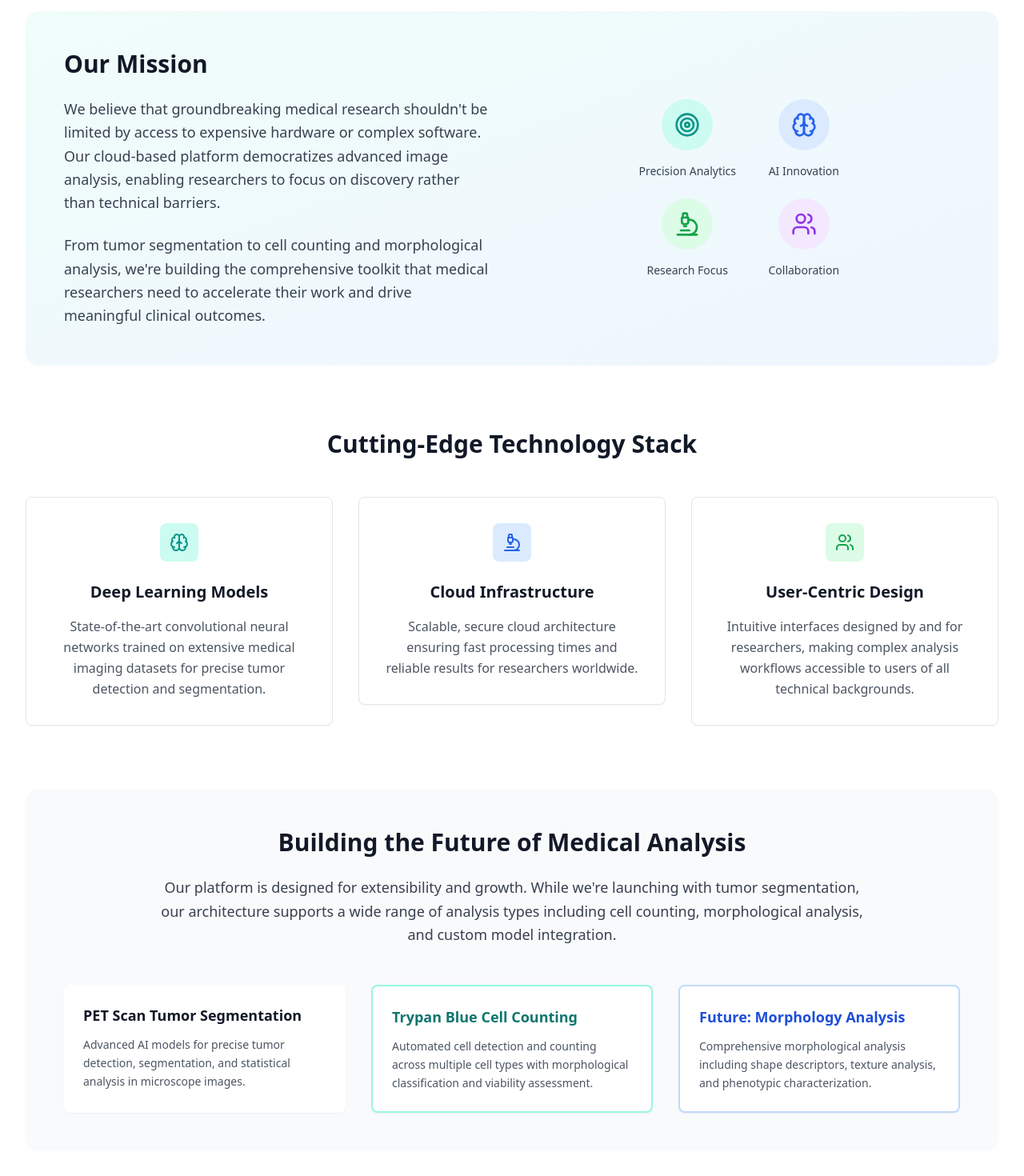
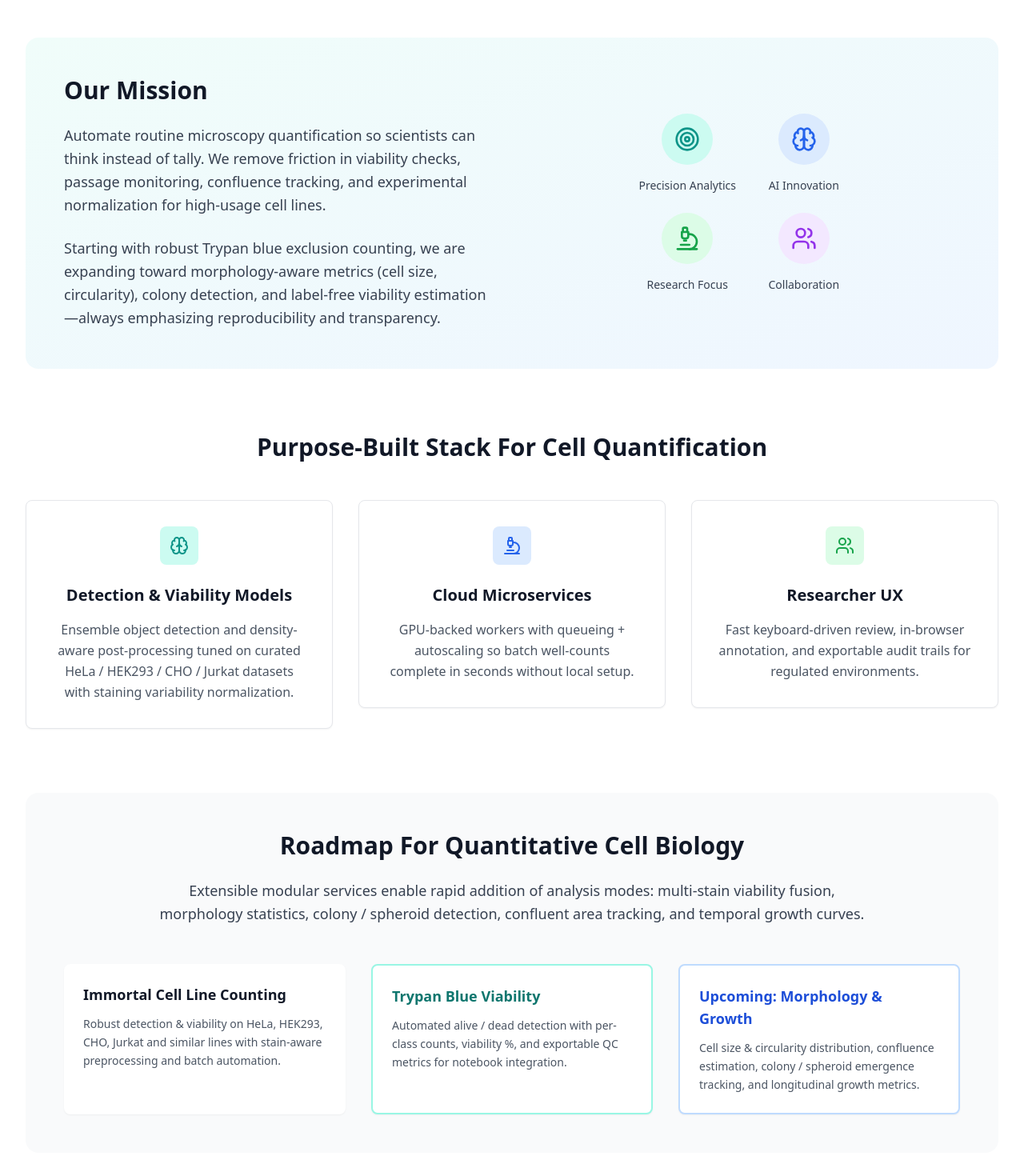
Before and after one commit to Twaal/lowkey-vision, a React (Vite) app in the folder frontend/: page /about in a window 1280 px wide. Shown: the part 380-1850 px from the top of the page at 80% size. Built offline with nearby package versions, Linux system fonts and the light colour scheme.

Commit message:
pivot to cell counting only

```diff
--- a/frontend/src/App.tsx
+++ b/frontend/src/App.tsx
@@ -2,7 +2,6 @@ import React from 'react';
 import { BrowserRouter as Router, Routes, Route } from 'react-router-dom';
 import Navbar from './components/Navbar';
 import LandingPage from './pages/LandingPage';
-import TumorSegmentation from './pages/TumorSegmentation';
 import CellCounting from './pages/CellCounting';
 import AboutPage from './pages/AboutPage';
 import ContactPage from './pages/ContactPage';
@@ -14,7 +13,6 @@ const App: React.FC = () => {
         <Navbar />
         <Routes>
           <Route path="/" element={<LandingPage />} />
-          <Route path="/tumor-segmentation" element={<TumorSegmentation />} />
           <Route path="/cell-counting" element={<CellCounting />} />
           <Route path="/about" element={<AboutPage />} />
           <Route path="/contact" element={<ContactPage />} />
--- a/frontend/src/components/ImageUpload.tsx
+++ b/frontend/src/components/ImageUpload.tsx
@@ -231,7 +231,7 @@ const ImageUpload: React.FC<ImageUploadProps> = ({
           <ul className="text-sm text-gray-700 space-y-2">
             <li className="flex items-start">
               <div className="w-1.5 h-1.5 bg-blue-600 rounded-full mt-2 mr-3 flex-shrink-0"></div>
-              <span>Ensure images are well-focused with clear contrast between tumor and normal tissue</span>
+              <span>Ensure images are in focus with clear contrast between cells and background (e.g., hemocytometer grid)</span>
             </li>
             <li className="flex items-start">
               <div className="w-1.5 h-1.5 bg-blue-600 rounded-full mt-2 mr-3 flex-shrink-0"></div>
--- a/frontend/src/components/Navbar.tsx
+++ b/frontend/src/components/Navbar.tsx
@@ -10,9 +10,7 @@ const Navbar = () => {
   const isActive = (path: string) => location.pathname === path;
 
   const useCases = [
-    { name: 'Tumor Segmentation', path: '/tumor-segmentation', available: true },
     { name: 'Cell Counting', path: '/cell-counting', available: true },
-    { name: 'Morphology Analysis', path: '/morphology-analysis', available: false },
   ];
 
   return (
--- a/frontend/src/components/ResultsVisualization.tsx
+++ b/frontend/src/components/ResultsVisualization.tsx
@@ -39,7 +39,7 @@ const ResultsVisualization: FC<ResultsVisualizationProps> = ({
             />
             <img
               src={result.segmentationMask}
-              alt="Tumor regions"
+              alt="Cell mask overlay"
               className="absolute inset-0 w-full h-full object-contain"
               style={{ opacity: 0.5 }}
             />
--- a/frontend/src/pages/AboutPage.tsx
+++ b/frontend/src/pages/AboutPage.tsx
@@ -9,12 +9,13 @@ const AboutPage = () => {
         {/* Hero Section */}
         <div className="text-center mb-20">
           <h1 className="text-4xl md:text-5xl font-bold text-gray-900 mb-6">
-            Advancing Medical Research Through
-            <span className="block text-teal-600">AI-Powered Image Analysis</span>
+            Focused Cell Analytics For
+            <span className="block text-teal-600">Immortal Cell Lines</span>
           </h1>
           <p className="text-xl text-gray-600 max-w-4xl mx-auto leading-relaxed">
-            Low-Key Vision is revolutionizing medical image analysis by making advanced AI tools
-            accessible to research labs, biotech startups, and clinical researchers worldwide.
+            Low-Key Vision delivers fast, precise, and reproducible cell counting and viability analysis
+            for common immortal cell lines like HeLa, HEK293, CHO, and Jurkat—eliminating manual tallies
+            and spreadsheet fatigue.
           </p>
         </div>
 
@@ -25,15 +26,14 @@ const AboutPage = () => {
               <div>
                 <h2 className="text-3xl font-bold text-gray-900 mb-6">Our Mission</h2>
                 <p className="text-lg text-gray-700 mb-6 leading-relaxed">
-                  We believe that groundbreaking medical research shouldn't be limited by access to
-                  expensive hardware or complex software. Our cloud-based platform democratizes
-                  advanced image analysis, enabling researchers to focus on discovery rather than
-                  technical barriers.
+                  Automate routine microscopy quantification so scientists can think instead of tally.
+                  We remove friction in viability checks, passage monitoring, confluence tracking, and
+                  experimental normalization for high-usage cell lines.
                 </p>
                 <p className="text-lg text-gray-700 leading-relaxed">
-                  From tumor segmentation to cell counting and morphological analysis, we're building
-                  the comprehensive toolkit that medical researchers need to accelerate their work
-                  and drive meaningful clinical outcomes.
+                  Starting with robust Trypan blue exclusion counting, we are expanding toward
+                  morphology-aware metrics (cell size, circularity), colony detection, and label‑free
+                  viability estimation—always emphasizing reproducibility and transparency.
                 </p>
               </div>
               <div className="flex justify-center">
@@ -71,7 +71,7 @@ const AboutPage = () => {
         {/* Technology Section */}
         <div className="mb-20">
           <h2 className="text-3xl font-bold text-gray-900 text-center mb-12">
-            Cutting-Edge Technology Stack
+            Purpose-Built Stack For Cell Quantification
           </h2>
           <div className="grid grid-cols-1 md:grid-cols-3 gap-8">
             <div className="text-center">
@@ -79,10 +79,10 @@ const AboutPage = () => {
                 <div className="w-12 h-12 bg-teal-100 rounded-lg flex items-center justify-center mx-auto mb-6">
                   <Brain className="h-6 w-6 text-teal-600" />
                 </div>
-                <h3 className="text-xl font-semibold text-gray-900 mb-4">Deep Learning Models</h3>
+                <h3 className="text-xl font-semibold text-gray-900 mb-4">Detection & Viability Models</h3>
                 <p className="text-gray-600 leading-relaxed">
-                  State-of-the-art convolutional neural networks trained on extensive medical
-                  imaging datasets for precise tumor detection and segmentation.
+                  Ensemble object detection and density-aware post-processing tuned on curated
+                  HeLa / HEK293 / CHO / Jurkat datasets with staining variability normalization.
                 </p>
               </div>
             </div>
@@ -92,10 +92,10 @@ const AboutPage = () => {
                 <div className="w-12 h-12 bg-blue-100 rounded-lg flex items-center justify-center mx-auto mb-6">
                   <Microscope className="h-6 w-6 text-blue-600" />
                 </div>
-                <h3 className="text-xl font-semibold text-gray-900 mb-4">Cloud Infrastructure</h3>
+                <h3 className="text-xl font-semibold text-gray-900 mb-4">Cloud Microservices</h3>
                 <p className="text-gray-600 leading-relaxed">
-                  Scalable, secure cloud architecture ensuring fast processing times and
-                  reliable results for researchers worldwide.
+                  GPU-backed workers with queueing + autoscaling so batch well-counts complete in
+                  seconds without local setup.
                 </p>
               </div>
             </div>
@@ -105,10 +105,10 @@ const AboutPage = () => {
                 <div className="w-12 h-12 bg-green-100 rounded-lg flex items-center justify-center mx-auto mb-6">
                   <Users className="h-6 w-6 text-green-600" />
                 </div>
-                <h3 className="text-xl font-semibold text-gray-900 mb-4">User-Centric Design</h3>
+                <h3 className="text-xl font-semibold text-gray-900 mb-4">Researcher UX</h3>
                 <p className="text-gray-600 leading-relaxed">
-                  Intuitive interfaces designed by and for researchers, making complex
-                  analysis workflows accessible to users of all technical backgrounds.
+                  Fast keyboard-driven review, in-browser annotation, and exportable audit trails
+                  for regulated environments.
                 </p>
               </div>
             </div>
@@ -120,37 +120,37 @@ const AboutPage = () => {
           <div className="bg-gray-50 rounded-2xl p-12">
             <div className="text-center">
               <h2 className="text-3xl font-bold text-gray-900 mb-6">
-                Building the Future of Medical Analysis
+                Roadmap For Quantitative Cell Biology
               </h2>
               <p className="text-lg text-gray-700 max-w-4xl mx-auto mb-8 leading-relaxed">
-                Our platform is designed for extensibility and growth. While we're launching with
-                tumor segmentation, our architecture supports a wide range of analysis types
-                including cell counting, morphological analysis, and custom model integration.
+                Extensible modular services enable rapid addition of analysis modes: multi-stain
+                viability fusion, morphology statistics, colony / spheroid detection, confluent area
+                tracking, and temporal growth curves.
               </p>
             </div>
 
             <div className="grid grid-cols-1 md:grid-cols-2 lg:grid-cols-3 gap-8 mt-12">
               <div className="bg-white rounded-lg p-6 shadow-sm">
-                <h3 className="text-lg font-semibold text-gray-900 mb-3">PET Scan Tumor Segmentation</h3>
+                <h3 className="text-lg font-semibold text-gray-900 mb-3">Immortal Cell Line Counting</h3>
                 <p className="text-gray-600 text-sm leading-relaxed">
-                  Advanced AI models for precise tumor detection, segmentation, and statistical analysis
-                  in microscope images.
+                  Robust detection & viability on HeLa, HEK293, CHO, Jurkat and similar lines with
+                  stain-aware preprocessing and batch automation.
                 </p>
               </div>
 
               <div className="bg-white rounded-lg p-6 shadow-sm border-2 border-teal-200">
-                <h3 className="text-lg font-semibold text-teal-700 mb-3">Trypan Blue Cell Counting</h3>
+                <h3 className="text-lg font-semibold text-teal-700 mb-3">Trypan Blue Viability</h3>
                 <p className="text-gray-600 text-sm leading-relaxed">
-                  Automated cell detection and counting across multiple cell types with morphological
-                  classification and viability assessment.
+                  Automated alive / dead detection with per-class counts, viability %, and exportable
+                  QC metrics for notebook integration.
                 </p>
               </div>
 
               <div className="bg-white rounded-lg p-6 shadow-sm border-2 border-blue-200">
-                <h3 className="text-lg font-semibold text-blue-700 mb-3">Future: Morphology Analysis</h3>
+                <h3 className="text-lg font-semibold text-blue-700 mb-3">Upcoming: Morphology & Growth</h3>
                 <p className="text-gray-600 text-sm leading-relaxed">
-                  Comprehensive morphological analysis including shape descriptors, texture analysis,
-                  and phenotypic characterization.
+                  Cell size & circularity distribution, confluence estimation, colony / spheroid
+                  emergence tracking, and longitudinal growth metrics.
                 </p>
               </div>
             </div>
@@ -169,7 +169,7 @@ const AboutPage = () => {
             </p>
             <div className="flex flex-col sm:flex-row gap-4 justify-center">
               <Link
-                to="/tumor-segmentation"
+                to="/cell-counting"
                 className="inline-flex items-center px-8 py-4 bg-white text-teal-600 text-lg font-semibold rounded-lg hover:bg-gray-50 transition-all duration-200 shadow-lg"
               >
                 Try Our Demo
--- a/frontend/src/pages/LandingPage.tsx
+++ b/frontend/src/pages/LandingPage.tsx
@@ -11,18 +11,17 @@ const LandingPage = () => {
           <div className="text-center">
             <h1 className="text-4xl md:text-6xl font-bold text-gray-900 leading-tight mb-6">
               AI-Powered
-              <span className="block text-teal-600">Image Analysis</span>
+              <span className="block text-teal-600">Cell Counting</span>
             </h1>
             <p className="text-xl text-gray-600 max-w-3xl mx-auto mb-8 leading-relaxed">
-              Transform biomedical images into actionable insights.
-              Advanced tumor segmentation, cell analysis, and more. Accessible to research labs and biotech startups.
+              Turn microscopy images into reliable quantitative data. Fast, accurate, and accessible cell counting for research labs and biotech teams.
             </p>
             <div className="flex flex-col sm:flex-row gap-4 justify-center items-center">
               <Link
-                to="/tumor-segmentation"
+                to="/cell-counting"
                 className="inline-flex items-center px-8 py-4 bg-teal-600 text-white text-lg font-semibold rounded-lg hover:bg-teal-700 transition-all duration-200 shadow-lg hover:shadow-xl transform hover:-translate-y-1"
               >
-                Try Tumor Segmentation Demo
+                Try Cell Counting Demo
                 <ArrowRight className="ml-2 h-5 w-5" />
               </Link>
               <Link
@@ -41,11 +40,10 @@ const LandingPage = () => {
         <div className="max-w-7xl mx-auto px-4 sm:px-6 lg:px-8">
           <div className="text-center mb-16">
             <h2 className="text-3xl md:text-4xl font-bold text-gray-900 mb-4">
-              Advanced AI Analysis for Medical Imaging
+              Advanced AI Cell Analysis
             </h2>
             <p className="text-lg text-gray-600 max-w-2xl mx-auto">
-              Our platform combines cutting-edge AI models with intuitive interfaces to deliver
-              professional-grade analysis tools for medical research.
+              Purpose-built deep learning models and intuitive UX deliver professional-grade quantitative cell analysis.
             </p>
           </div>
 
@@ -109,14 +107,14 @@ const LandingPage = () => {
           <div className="grid grid-cols-1 lg:grid-cols-3 gap-8">
             <div className="bg-white rounded-lg shadow-lg p-8 hover:shadow-xl transition-shadow duration-200">
               <h3 className="text-xl font-semibold text-gray-900 mb-4">Research Labs</h3>
-              <p className="text-gray-600 mb-6 leading-relaxed">
-                Accelerate your research with automated tumor detection and analysis.
-                Perfect for academic institutions and research facilities.
+                <p className="text-gray-600 mb-6 leading-relaxed">
+                Accelerate research with automated, reproducible cell counts across large image batches.
+                Ideal for academic institutions and core facilities.
               </p>
               <ul className="space-y-2 text-gray-600">
                 <li className="flex items-center">
                   <div className="w-2 h-2 bg-teal-600 rounded-full mr-3"></div>
-                  High-throughput analysis
+                  High-throughput batching
                 </li>
                 <li className="flex items-center">
                   <div className="w-2 h-2 bg-teal-600 rounded-full mr-3"></div>
@@ -153,9 +151,8 @@ const LandingPage = () => {
 
             <div className="bg-white rounded-lg shadow-lg p-8 hover:shadow-xl transition-shadow duration-200">
               <h3 className="text-xl font-semibold text-gray-900 mb-4">Clinical Trials</h3>
-              <p className="text-gray-600 mb-6 leading-relaxed">
-                Standardize image analysis across multiple sites with consistent,
-                validated AI models for clinical research.
+                <p className="text-gray-600 mb-6 leading-relaxed">
+                Standardize quantitative cell metrics across multiple sites with consistent, validated AI models.
               </p>
               <ul className="space-y-2 text-gray-600">
                 <li className="flex items-center">
@@ -179,18 +176,17 @@ const LandingPage = () => {
       {/* CTA Section */}
       <section className="py-20 bg-teal-600">
         <div className="max-w-7xl mx-auto px-4 sm:px-6 lg:px-8 text-center">
-          <h2 className="text-3xl md:text-4xl font-bold text-white mb-6">
-            Ready to Transform Your Image Analysis?
+            <h2 className="text-3xl md:text-4xl font-bold text-white mb-6">
+            Ready to Get Accurate Cell Counts?
           </h2>
           <p className="text-xl text-teal-100 mb-8 max-w-2xl mx-auto leading-relaxed">
-            Experience the power of AI-driven medical image analysis.
-            Upload your first image and see results in seconds.
+            Upload a microscopy image and get fast, reproducible cell metrics in seconds.
           </p>
           <Link
-            to="/tumor-segmentation"
+            to="/cell-counting"
             className="inline-flex items-center px-8 py-4 bg-white text-teal-600 text-lg font-semibold rounded-lg hover:bg-gray-50 transition-all duration-200 shadow-lg hover:shadow-xl transform hover:-translate-y-1"
           >
-            Start Analyzing Images
+            Start Counting Cells
             <ArrowRight className="ml-2 h-5 w-5" />
           </Link>
         </div>
```
Also changed, not shown: frontend/src/components/StatisticsPanel.tsx (+26 -26 lines), frontend/src/pages/TumorSegmentation.tsx (+6 -6 lines), frontend/src/types/analysis.ts (+7 -7 lines), 1 other file (tests, documents, lock files or other folders).
